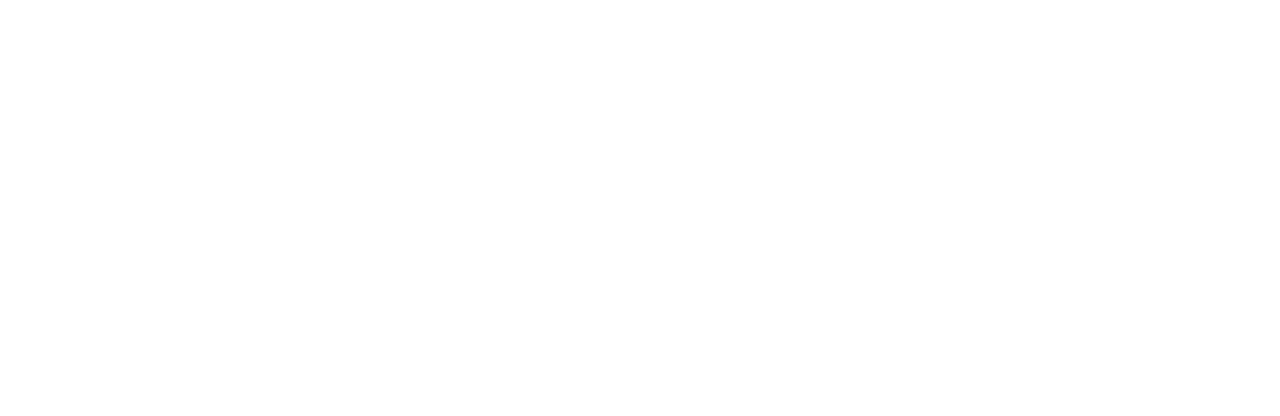
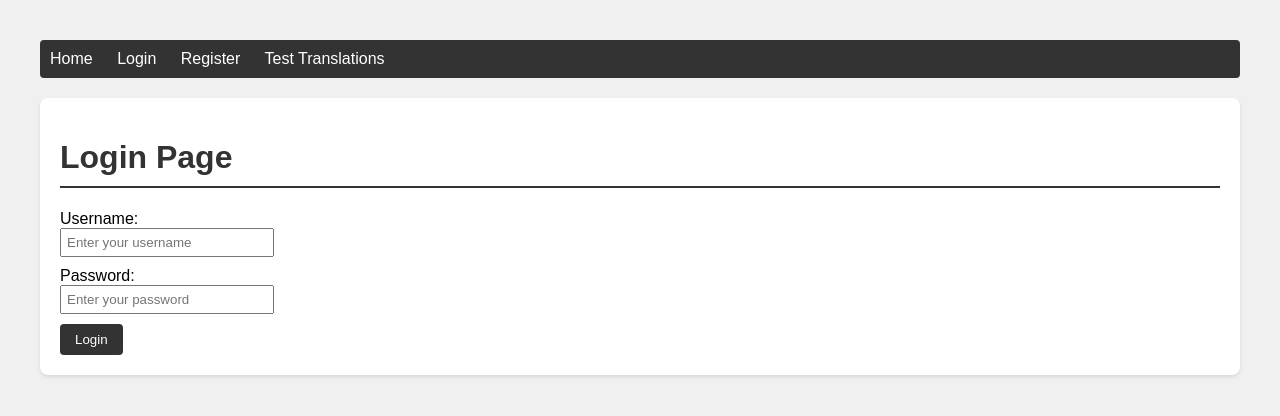
Before and after one commit to terryy0852/TooEasy, a Flask app: page /login in a window 1280 px wide. Before the commit the part shown is empty. Shown: the top 416 px of the page. Run offline with Flask 3, Linux system fonts and the light colour scheme; some libraries are stand-ins or nearby versions.

Commit message:
Enhance templates to fix blank page issue

```diff
--- a/templates/base.html
+++ b/templates/base.html
@@ -3,9 +3,51 @@
 <head>
     <meta charset="UTF-8">
     <meta name="viewport" content="width=device-width, initial-scale=1.0">
-    <title>{% block title %}Too Easy{% endblock %}</title>
+    <title>{% block title %}Too Easy Application{% endblock %}</title>
+    <style>
+        body {
+            font-family: Arial, sans-serif;
+            margin: 20px;
+            padding: 20px;
+            background-color: #f0f0f0;
+        }
+        h1 {
+            color: #333;
+            border-bottom: 2px solid #333;
+            padding-bottom: 10px;
+        }
+        .container {
+            background-color: white;
+            padding: 20px;
+            border-radius: 8px;
+            box-shadow: 0 2px 4px rgba(0,0,0,0.1);
+        }
+        .nav {
+            margin-bottom: 20px;
+            padding: 10px;
+            background-color: #333;
+            color: white;
+            border-radius: 4px;
+        }
+        .nav a {
+            color: white;
+            text-decoration: none;
+            margin-right: 20px;
+        }
+    </style>
 </head>
 <body>
-    {% block content %}{% endblock %}
+    <div class="nav">
+        <a href="/">Home</a>
+        <a href="/login">Login</a>
+        <a href="/register">Register</a>
+        <a href="/test_translations">Test Translations</a>
+    </div>
+    <div class="container">
+        {% block content %}
+        <h1>Welcome to Too Easy Application</h1>
+        <p>This is the home page.</p>
+        {% endblock %}
+    </div>
 </body>
 </html>
--- a/templates/login.html
+++ b/templates/login.html
@@ -1 +1,18 @@
-{% extends "base.html" %}<h1>Login</h1><form><input type="text" name="username" placeholder="Username"><input type="password" name="password" placeholder="Password"><button type="submit">Login</button></form>
+{% extends "base.html" %}
+{% block title %}Login{% endblock %}
+{% block content %}
+<h1>Login Page</h1>
+<form method="POST">
+    <div style="margin-bottom: 10px;">
+        <label for="username">Username:</label><br>
+        <input type="text" id="username" name="username" placeholder="Enter your username" style="padding: 5px; width: 200px;">
+    </div>
+    <div style="margin-bottom: 10px;">
+        <label for="password">Password:</label><br>
+        <input type="password" id="password" name="password" placeholder="Enter your password" style="padding: 5px; width: 200px;">
+    </div>
+    <button type="submit" style="padding: 8px 15px; background-color: #333; color: white; border: none; border-radius: 4px; cursor: pointer;">
+        Login
+    </button>
+</form>
+{% endblock %}
```
Also changed, not shown: templates/register.html (+6 -1 lines), templates/test_translations.html (+7 -1 lines).
